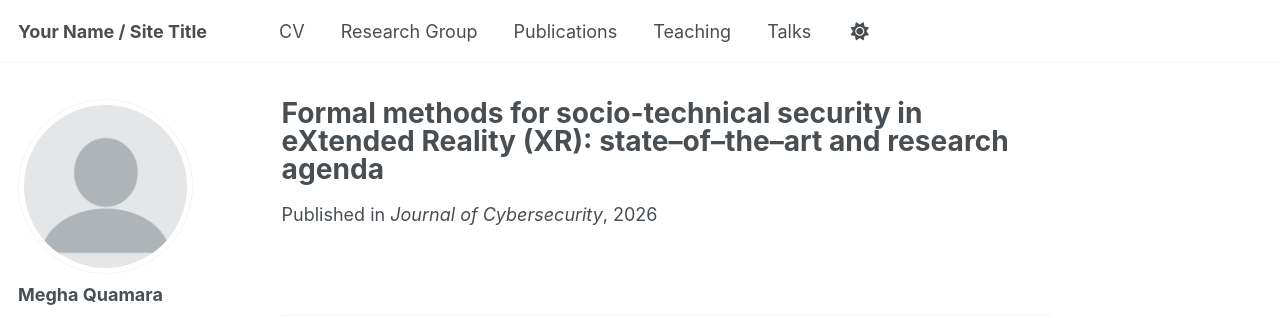
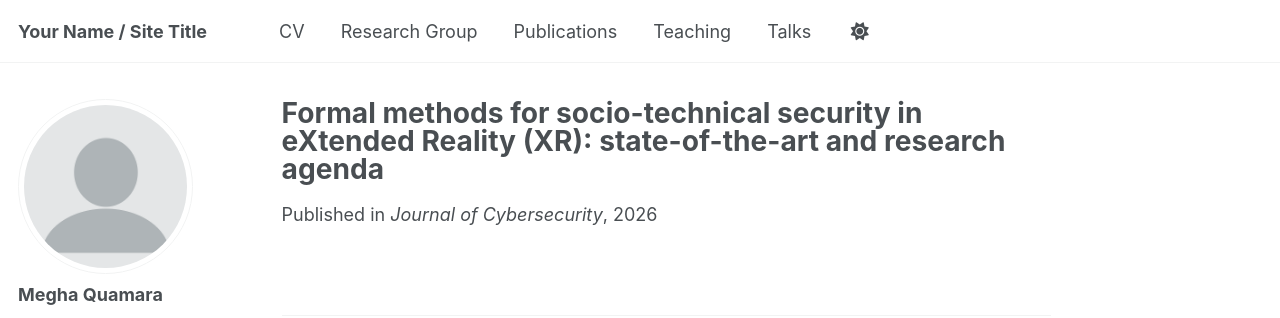
Before and after one commit to meghaquamara/personal-website, a Jekyll site: the page built from _publications/2026-01-01-quamara2026formal.md, in a window 1280 px wide. Shown: the top 318 px of the page. Built offline with Jekyll 4.4.1, drawn with Linux system fonts in a browser that asks for light colours; some web fonts are replaced; a script bundle is joined from its source files by our own code; library files that are not in the unit come from our copies.

```diff
--- a/_publications/2026-01-01-quamara2026formal.md
+++ b/_publications/2026-01-01-quamara2026formal.md
@@ -1,5 +1,5 @@
 ---
-title: "Formal methods for socio-technical security in eXtended Reality (XR): state--of--the--art and research agenda"
+title: "Formal methods for socio-technical security in eXtended Reality (XR): state-of-the-art and research agenda"
 collection: publications
 category: journals
 authors: "Megha Quamara, Luca Viganò, Viktor Schmuck, Oya Celiktutan"
```
